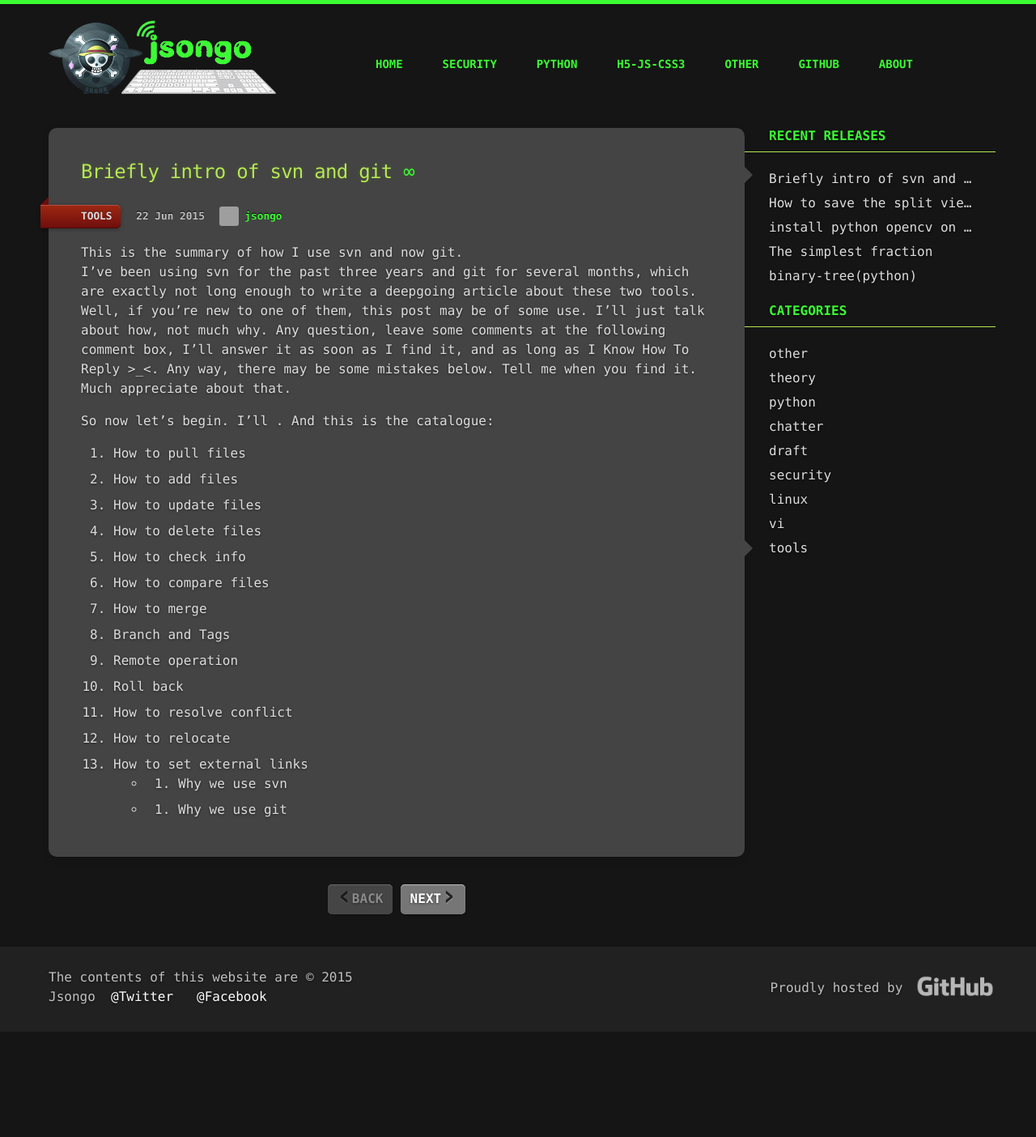
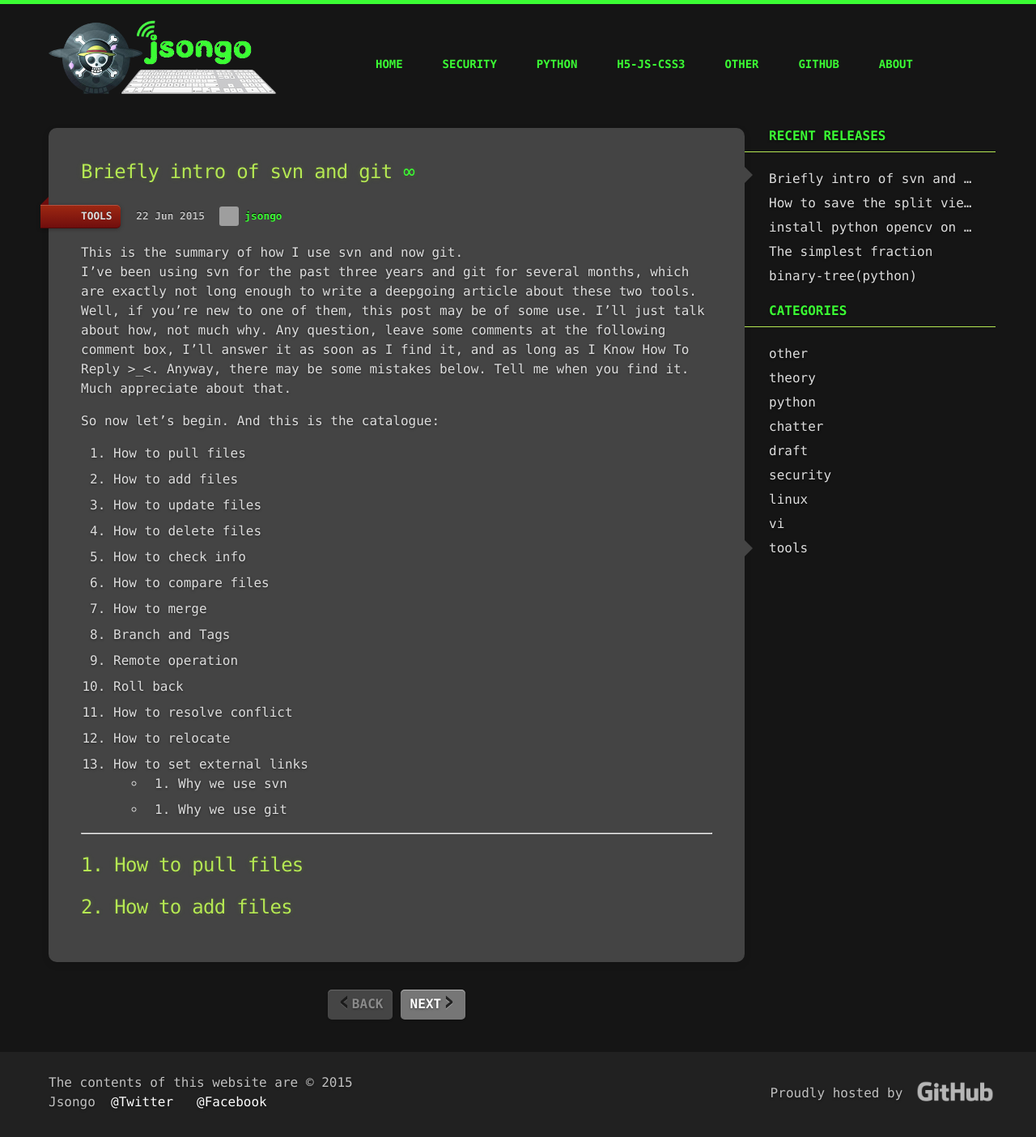
Before and after one commit to jsongo/jsongo.github.io, a Jekyll site: the page built from _posts/2015-06-22-svn-git-summary.markdown, in a window 1280 px wide. Shown: the whole page at 81% size. Built offline with Jekyll 4.4.1, drawn with Linux system fonts in a browser that asks for light colours; comment, search, counter and statistics services are not loaded; before the commit the page ends 1274 px from its top, so only the background shows below that; grey boxes are pictures that could not be loaded.

Commit message:
Update 2015-06-22-svn-git-summary.markdown

```diff
--- a/_posts/2015-06-22-svn-git-summary.markdown
+++ b/_posts/2015-06-22-svn-git-summary.markdown
@@ -10,10 +10,10 @@ tags: [masterpiece]
 comments: []
 ---
 This is the summary of how I use svn and now git.
-I've been using svn for the past three years and git for several months, which are exactly not long enough to write a deepgoing article about these two tools. Well, if you're new to one of them, this post may be of some use. I'll just talk about how, not much why. Any question, leave some comments at the following comment box, I'll answer it as soon as I find it, and as long as I Know How To Reply >_<. Any way, there may be some mistakes below. Tell me when you find it. Much appreciate about that.
+I've been using svn for the past three years and git for several months, which are exactly not long enough to write a deepgoing article about these two tools. Well, if you're new to one of them, this post may be of some use. I'll just talk about how, not much why. Any question, leave some comments at the following comment box, I'll answer it as soon as I find it, and as long as I Know How To Reply >_<. Anyway, there may be some mistakes below. Tell me when you find it. Much appreciate about that.
 
 
-So now let's begin. I'll . And this is the catalogue:
+So now let's begin. And this is the catalogue:
 1. How to pull files
 2. How to add files
 3. How to update files
@@ -29,3 +29,7 @@ So now let's begin. I'll . And this is the catalogue:
 13. How to set external links
 * 14. Why we use svn
 * 15. Why we use git
+
+---
+## 1. How to pull files
+##2. How to add files
```
